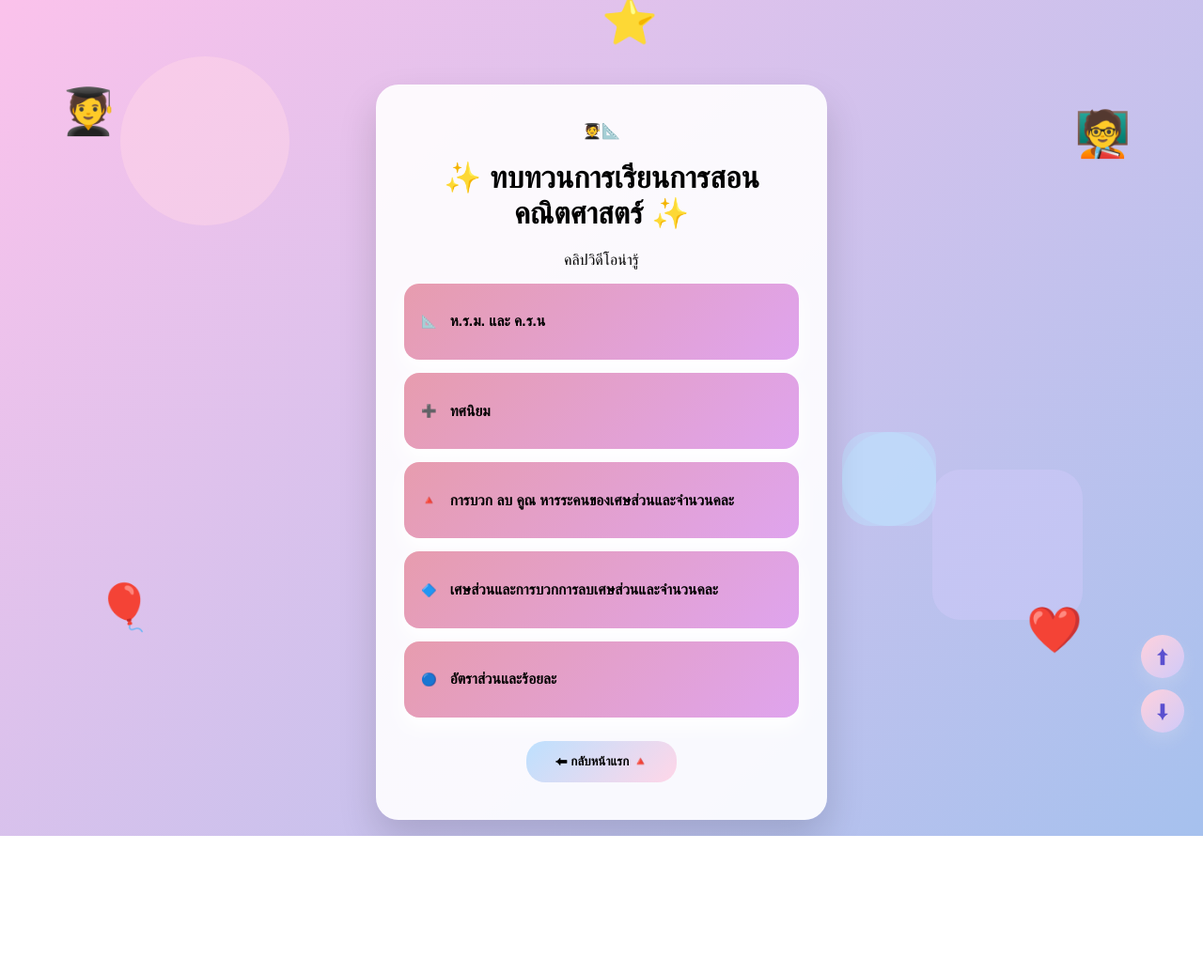
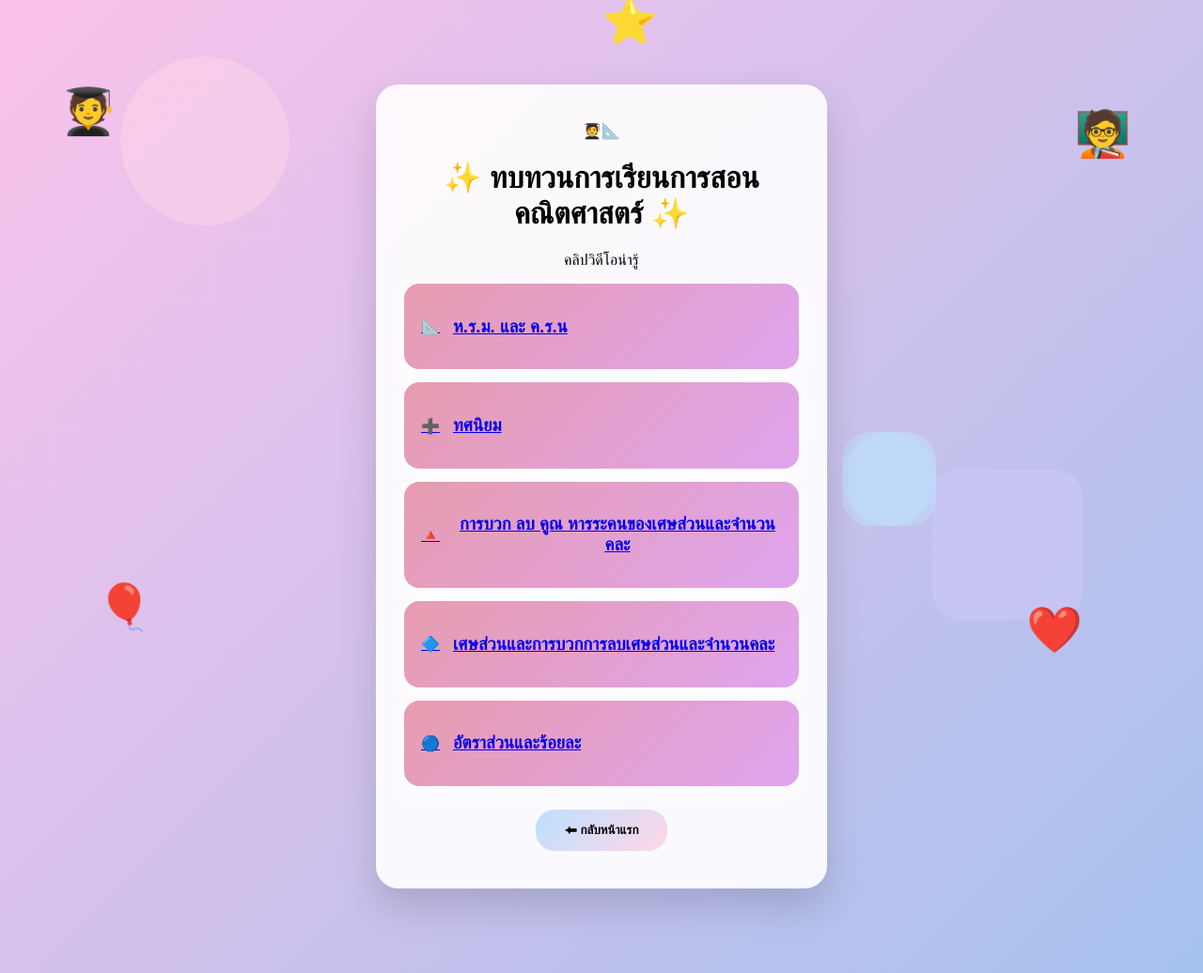
Before and after one commit to otoeyo1805-svg/-, a plain HTML site: page Project/index.html in a window 1280 px wide. Shown: the whole page at 94% size. Before the commit the page ends 890 px from the top, so only its background shows below. Drawn offline with Linux system fonts and the light colour scheme.

Commit message:
Add files via upload

```diff
--- a/Project/index.html
+++ b/Project/index.html
@@ -2,16 +2,15 @@
 <html lang="th">
 <head>
     <meta charset="UTF-8">
-
-    <!-- เพิ่ม viewport เพื่อรองรับมือถือ -->
     <meta name="viewport" content="width=device-width, initial-scale=1.0">
-
     <title>ทบทวนการเรียนการสอนคณิตศาสตร์</title>
 
     <!-- CSS -->
     <link rel="stylesheet" href="css/style.css">
     <link rel="stylesheet" href="css/page2.css">
+    <link href="https://fonts.googleapis.com/css2?family=Mali:wght@200;300;400;500;600;700&display=swap" rel="stylesheet">
 </head>
+
 <body>
 
 <!-- ===== พื้นหลัง ===== -->
@@ -21,14 +20,12 @@
     <span class="shape circle small"></span>
     <span class="shape square small"></span>
 
-    <!-- ตัวการ์ตูน -->
     <span class="decor-character char-1">🧑‍🎓</span>
     <span class="decor-character char-2">🎈</span>
     <span class="decor-character char-3">🧑‍🏫</span>
     <span class="decor-character char-4">❤️</span>
     <span class="decor-character char-6">⭐</span>
 
-    <!-- แสง -->
     <span class="glow glow-1"></span>
     <span class="glow glow-2"></span>
 </div>
@@ -36,81 +33,82 @@
 <!-- ===== เนื้อหา ===== -->
 <div class="container">
 
-    <!-- Mascot -->
     <div class="mascot">
         <div class="mascot-icon">🧑‍🎓📐</div>
     </div>
 
-    <!-- Title -->
     <h1>✨ ทบทวนการเรียนการสอนคณิตศาสตร์ ✨</h1>
     <p class="subtitle">คลิปวิดีโอน่ารู้</p>
 
     <!-- ===== เมนู ===== -->
     <div class="menu">
 
-        <button class="card" onclick="goToPage('video1.html')">
+        <!-- เปลี่ยนจาก button เป็น a (เสถียรกว่า) -->
+        <a href="video1.html" class="card">
             <span class="icon">📐</span>
             <div class="text">
                 <h3>ห.ร.ม. และ ค.ร.น</h3>
             </div>
-        </button>
+        </a>
 
-        <button class="card" onclick="goToPage('video2.html')">
+        <a href="video2.html" class="card">
             <span class="icon">➕</span>
             <div class="text">
                 <h3>ทศนิยม</h3>
             </div>
-        </button>
+        </a>
 
-        <button class="card" onclick="goToPage('video3.html')">
+        <a href="video3.html" class="card">
             <span class="icon">🔺</span>
             <div class="text">
                 <h3>การบวก ลบ คูณ หารระคนของเศษส่วนและจำนวนคละ</h3>
             </div>
-        </button>
+        </a>
 
-        <button class="card" onclick="goToPage('video4.html')">
+        <a href="video4.html" class="card">
             <span class="icon">🔷</span>
             <div class="text">
                 <h3>เศษส่วนและการบวกการลบเศษส่วนและจำนวนคละ</h3>
             </div>
-        </button>
+        </a>
 
-        <button class="card" onclick="goToPage('video5.html')">
+        <a href="video5.html" class="card">
             <span class="icon">🔵</span>
             <div class="text">
                 <h3>อัตราส่วนและร้อยละ</h3>
             </div>
-        </button>
+        </a>
 
     </div>
 
-    <!-- ===== ปุ่มกลับ ===== -->
+    <!-- ปุ่มกลับ -->
     <button class="back-btn" onclick="window.location.href='intro.html'">
-        ⬅ กลับหน้าแรก 🔺
+        ⬅ กลับหน้าแรก
     </button>
 
-    <!-- ===== ปุ่มเลื่อน ===== -->
-    <div class="scroll-btns">
-        <button id="scrollUp">⬆</button>
-        <button id="scrollDown">⬇</button>
-    </div>
 
 </div>
 
 <!-- ===== JavaScript ===== -->
 <script>
-function goToPage(page) {
-    window.location.href = page;
-}
+document.addEventListener("DOMContentLoaded", function () {
 
-document.getElementById("scrollUp").onclick = () => {
-    window.scrollTo({ top: 0, behavior: "smooth" });
-};
+    const scrollUp = document.getElementById("scrollUp");
+    const scrollDown = document.getElementById("scrollDown");
 
-document.getElementById("scrollDown").onclick = () => {
-    window.scrollTo({ top: document.body.scrollHeight, behavior: "smooth" });
-};
+    if (scrollUp) {
+        scrollUp.onclick = () => {
+            window.scrollTo({ top: 0, behavior: "smooth" });
+        };
+    }
+
+    if (scrollDown) {
+        scrollDown.onclick = () => {
+            window.scrollTo({ top: document.body.scrollHeight, behavior: "smooth" });
+        };
+    }
+
+});
 </script>
 
 </body>
```
Also changed, not shown: Project/intro.html (+2 -5 lines), Project/video1.html (+1 -1 lines), Project/video2.html (+1 -0 lines), Project/video3.html (+1 -0 lines), Project/video4.html (+1 -0 lines), Project/video5.html (+1 -0 lines).
